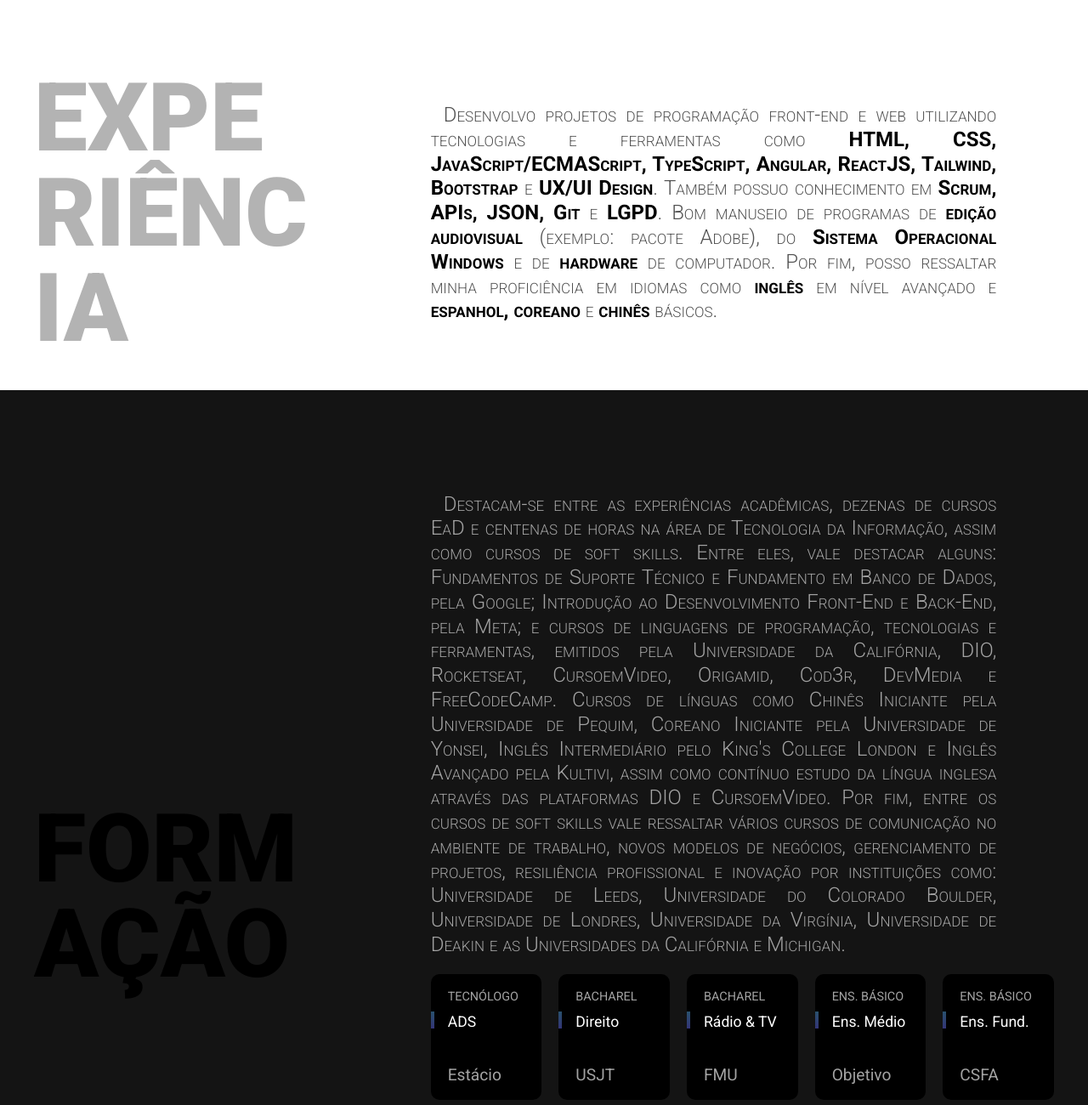
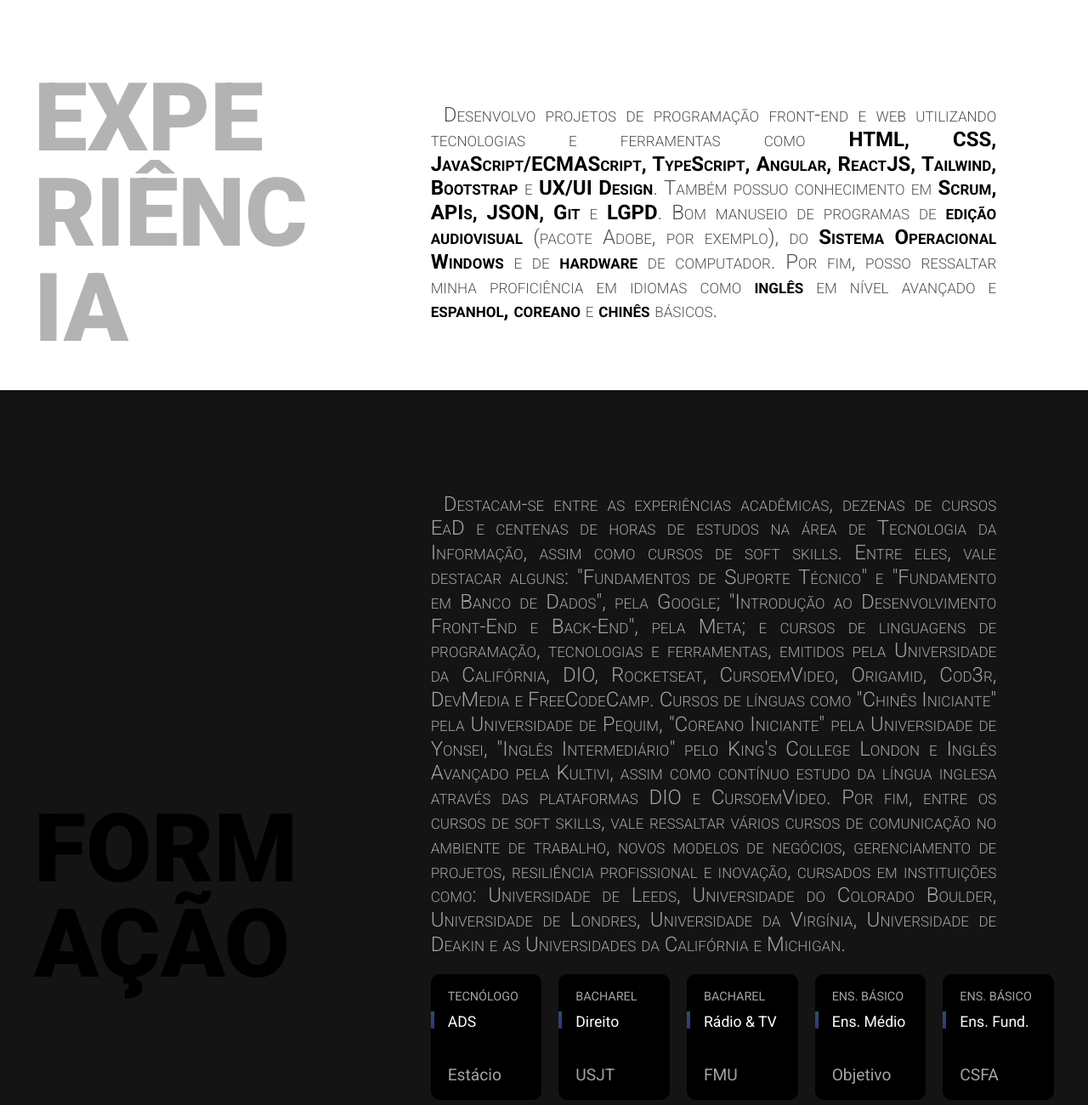
Before and after one commit to HamiltonTrindadeJunior/portfolio-htj, a plain HTML site: page docs/index.html in a window 1280 px wide. Shown: the part 900-2200 px from the top of the page at 85% size. Drawn offline with Linux system fonts and the light colour scheme.

Commit message:
change index

```diff
--- a/docs/index.html
+++ b/docs/index.html
@@ -50,7 +50,7 @@
         </h2>
         <div>
             <p class="experiencia-texto">
-                Desenvolvo projetos de programação front-end e web utilizando tecnologias e ferramentas como <strong>HTML, CSS, JavaScript/ECMAScript, TypeScript, Angular, ReactJS, Tailwind, Bootstrap</strong> e <strong>UX/UI Design</strong>. Também possuo conhecimento em <strong>Scrum, APIs, JSON, Git</strong> e <strong>LGPD</strong>. Bom manuseio de programas de <strong>edição audiovisual</strong> (exemplo: pacote Adobe), do <strong>Sistema Operacional Windows</strong> e de <strong>hardware</strong> de computador. Por fim, posso ressaltar minha proficiência em idiomas como <strong>inglês</strong> em nível avançado e <strong>espanhol, coreano</strong> e <strong>chinês</strong> básicos.
+                Desenvolvo projetos de programação front-end e web utilizando tecnologias e ferramentas como <strong>HTML, CSS, JavaScript/ECMAScript, TypeScript, Angular, ReactJS, Tailwind, Bootstrap</strong> e <strong>UX/UI Design</strong>. Também possuo conhecimento em <strong>Scrum, APIs, JSON, Git</strong> e <strong>LGPD</strong>. Bom manuseio de programas de <strong>edição audiovisual</strong> (pacote Adobe, por exemplo), do <strong>Sistema Operacional Windows</strong> e de <strong>hardware</strong> de computador. Por fim, posso ressaltar minha proficiência em idiomas como <strong>inglês</strong> em nível avançado e <strong>espanhol, coreano</strong> e <strong>chinês</strong> básicos.
             </p>
         </div>
     </section>
@@ -61,10 +61,10 @@
             </h2>
             <div>
                 <p class="formacao-texto">
-                    Destacam-se entre as experiências acadêmicas, dezenas de cursos EaD e centenas de horas na área de Tecnologia da Informação, assim como cursos de soft skills. Entre eles, vale destacar alguns:
-                    Fundamentos de Suporte Técnico e Fundamento em Banco de Dados, pela Google; Introdução ao Desenvolvimento Front-End e Back-End, pela Meta; e cursos de linguagens de programação, tecnologias e ferramentas, emitidos pela Universidade da Califórnia, DIO, Rocketseat, CursoemVideo, Origamid, Cod3r, DevMedia e FreeCodeCamp.
-                    Cursos de línguas como Chinês Iniciante pela Universidade de Pequim, Coreano Iniciante pela Universidade de Yonsei, Inglês Intermediário pelo King's College London e Inglês Avançado pela Kultivi, assim como contínuo estudo da língua inglesa através das plataformas DIO e CursoemVideo.
-                    Por fim, entre os cursos de soft skills vale ressaltar vários cursos de comunicação no ambiente de trabalho, novos modelos de negócios, gerenciamento de projetos, resiliência profissional e inovação por instituições como: Universidade de Leeds, Universidade do Colorado Boulder, Universidade de Londres, Universidade da Virgínia, Universidade de Deakin e as Universidades da Califórnia e Michigan.
+                    Destacam-se entre as experiências acadêmicas, dezenas de cursos EaD e centenas de horas de estudos na área de Tecnologia da Informação, assim como cursos de soft skills. Entre eles, vale destacar alguns:
+                    "Fundamentos de Suporte Técnico" e "Fundamento em Banco de Dados", pela Google; "Introdução ao Desenvolvimento Front-End e Back-End", pela Meta; e cursos de linguagens de programação, tecnologias e ferramentas, emitidos pela Universidade da Califórnia, DIO, Rocketseat, CursoemVideo, Origamid, Cod3r, DevMedia e FreeCodeCamp.
+                    Cursos de línguas como "Chinês Iniciante" pela Universidade de Pequim, "Coreano Iniciante" pela Universidade de Yonsei, "Inglês Intermediário" pelo King's College London e Inglês Avançado pela Kultivi, assim como contínuo estudo da língua inglesa através das plataformas DIO e CursoemVideo.
+                    Por fim, entre os cursos de soft skills, vale ressaltar vários cursos de comunicação no ambiente de trabalho, novos modelos de negócios, gerenciamento de projetos, resiliência profissional e inovação, cursados em instituições como: Universidade de Leeds, Universidade do Colorado Boulder, Universidade de Londres, Universidade da Virgínia, Universidade de Deakin e as Universidades da Califórnia e Michigan.
                 </p>
                 <ul class="faculdade-lista">
                     <li class="faculdade">
```
